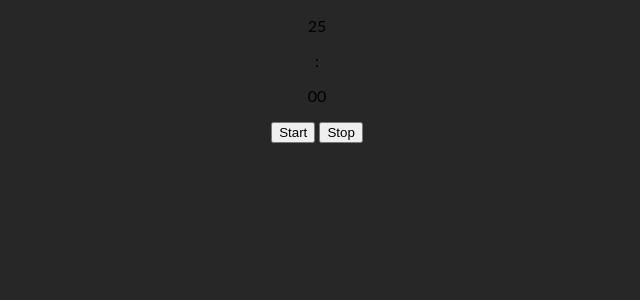
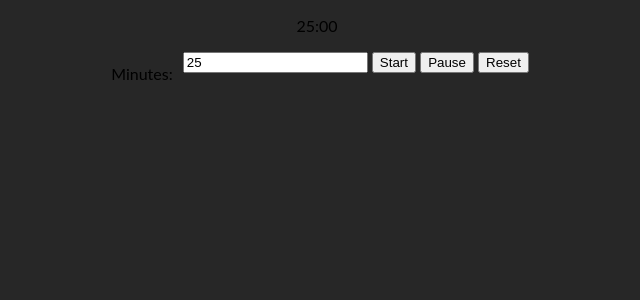
Before and after one commit to guisecreator/WorkHelpers, a Django app: page /tasks/timer/ in a window 1280 px wide. Shown: the top 300 px of the page, without its empty margins (323-963 px from the left). Run offline with Django 4.2, Linux system fonts and the light colour scheme; the visitor is signed in with stand-in values (Sample User, id 1).

Commit message:
update: timer

```diff
--- a/taskapp/static/taskapp/js/timer.js
+++ b/taskapp/static/taskapp/js/timer.js
@@ -6,21 +6,28 @@ function startTimer() {
     const minutes = Math.floor(time / 60);
     const seconds = time % 60;
 
-    document.querySelector("#minutes").textContent = minutes < 10 ? "0" + minutes : minutes;
-    document.querySelector("#seconds").textContent = seconds < 10 ? "0" + seconds : seconds;
+    const timeString = `${minutes < 10 ? "0" + minutes : minutes}:${seconds < 10 ? "0" + seconds : seconds}`;
+    document.querySelector("#time").textContent = timeString;
 
     if (time === 0) {
       clearInterval(intervalId);
-    }
-    else {
+    } else {
       time--;
     }
-}, 1000);
+  }, 1000);
 }
 
-function stopTimer() {
+function pauseTimer() {
   clearInterval(intervalId);
 }
 
+function resetTimer() {
+  clearInterval(intervalId);
+  time = parseInt(document.querySelector("#minutes-input").value) * 60;
+  const timeString = `${document.querySelector("#minutes-input").value}:00`;
+  document.querySelector("#time").textContent = timeString;
+}
+
 document.querySelector("#start").addEventListener("click", startTimer);
-document.querySelector("#stop").addEventListener("click", stopTimer);
+document.querySelector("#pause").addEventListener("click", pauseTimer);
+document.querySelector("#reset").addEventListener("click", resetTimer);
--- a/taskapp/templates/taskapp/index.html
+++ b/taskapp/templates/taskapp/index.html
@@ -6,7 +6,7 @@
   <meta http-equiv="X-UA-Compatible" content="IE=edge">
   <meta name="viewport" content="width=device-width, initial-scale=1.0">
   <link rel="stylesheet" href="{% static 'taskapp/css/style.css' %}" type="text/css"/>
-  <title>Initial</title>
+  <title>To Do</title>
 </head>
 <body>
   {% block content %}
--- a/taskapp/templates/taskapp/timer.html
+++ b/taskapp/templates/taskapp/timer.html
@@ -2,14 +2,19 @@
 {% block title %}Timer{% endblock %}
 {% block content %}
 {% load static %}
-
-  <center><div id="timer">
-    <p id="minutes">25</p><p>:</p><p id="seconds">00</p>
+<form class="form-timer">
+<center><div id="timer">
+    <p id="time">25:00</p>
   </div>
 
+  <label for="minutes-input">Minutes:</label>
+  <input id="minutes-input" type="number" value="25">
+
   <button id="start">Start</button>
-  <button id="stop">Stop</button></center>
-
+  <button id="pause">Pause</button>
+  <button id="reset">Reset</button>
+</center>
+</form>
   {% block javascript %}
   {% load static %}
 
--- a/templates/403.html
+++ b/templates/403.html
@@ -1,9 +1,5 @@
 {% extends "base.html" %}
 {% block title %} {{ title }} {% endblock %}
-{% block css %}
-    {% load static %}
-    <link rel="stylesheet" href="{% static "./pages/form.css" %}">
-{% endblock %}
 {% block content %}
 
     <main class="main container">
--- a/templates/404.html
+++ b/templates/404.html
@@ -1,9 +1,5 @@
 {% extends "base.html" %}
 {% block title %} {{ title }} {% endblock %}
-{% block css %}
-    {% load static %}
-    <link rel="stylesheet" href="{% static "./pages/form.css" %}">
-{% endblock %}
 {% block content %}
 
     <main class="main container">
--- a/templates/500.html
+++ b/templates/500.html
@@ -1,9 +1,5 @@
 {% extends "base.html" %}
 {% block title %} {{ title }} {% endblock %}
-{% block css %}
-    {% load static %}
-    <link rel="stylesheet" href="{% static "./pages/form.css" %}">
-{% endblock %}
 {% block content %}
 
     <main class="main container">
```
Also changed, not shown: templates/base.html (+11 -25 lines).
